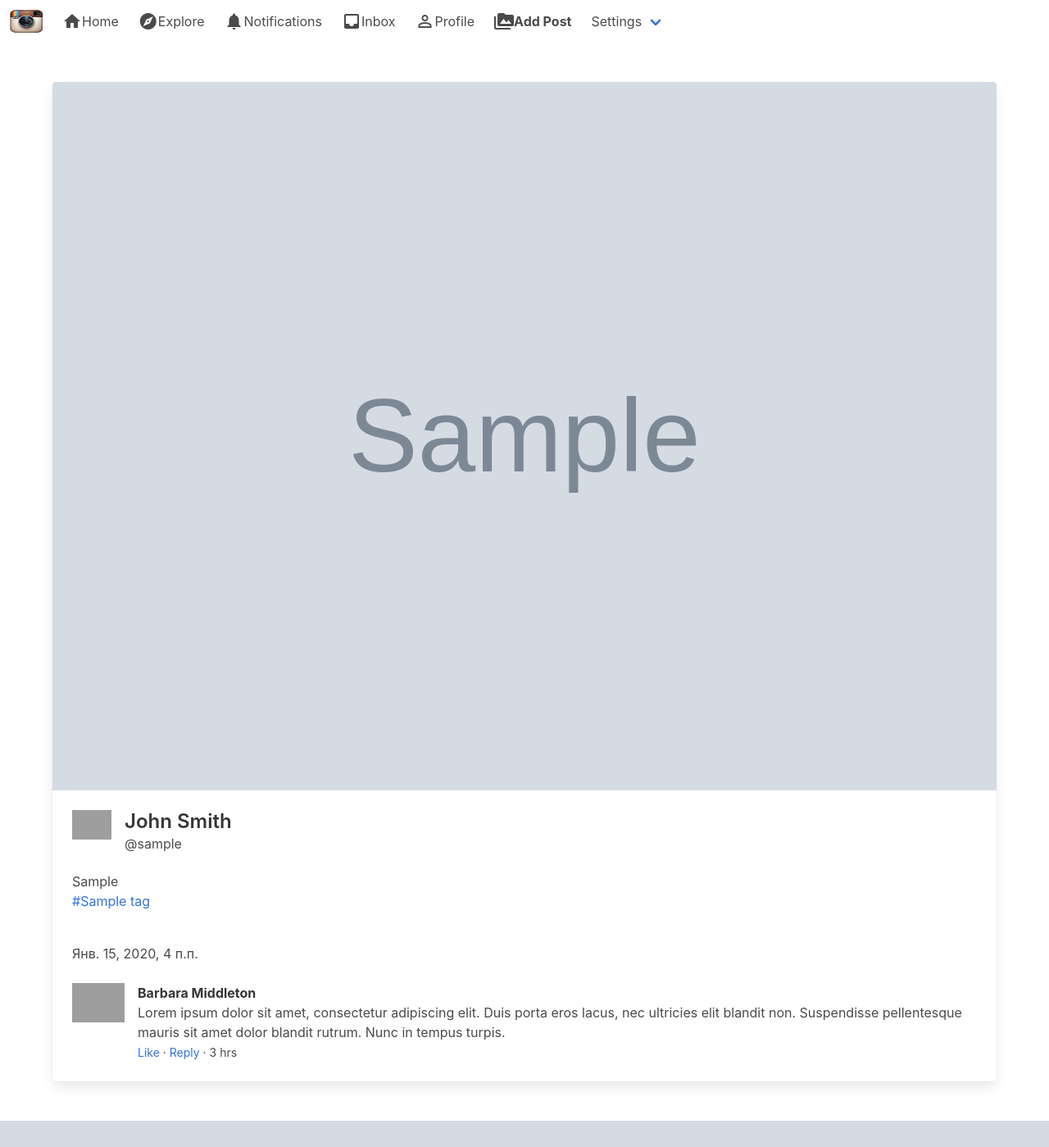
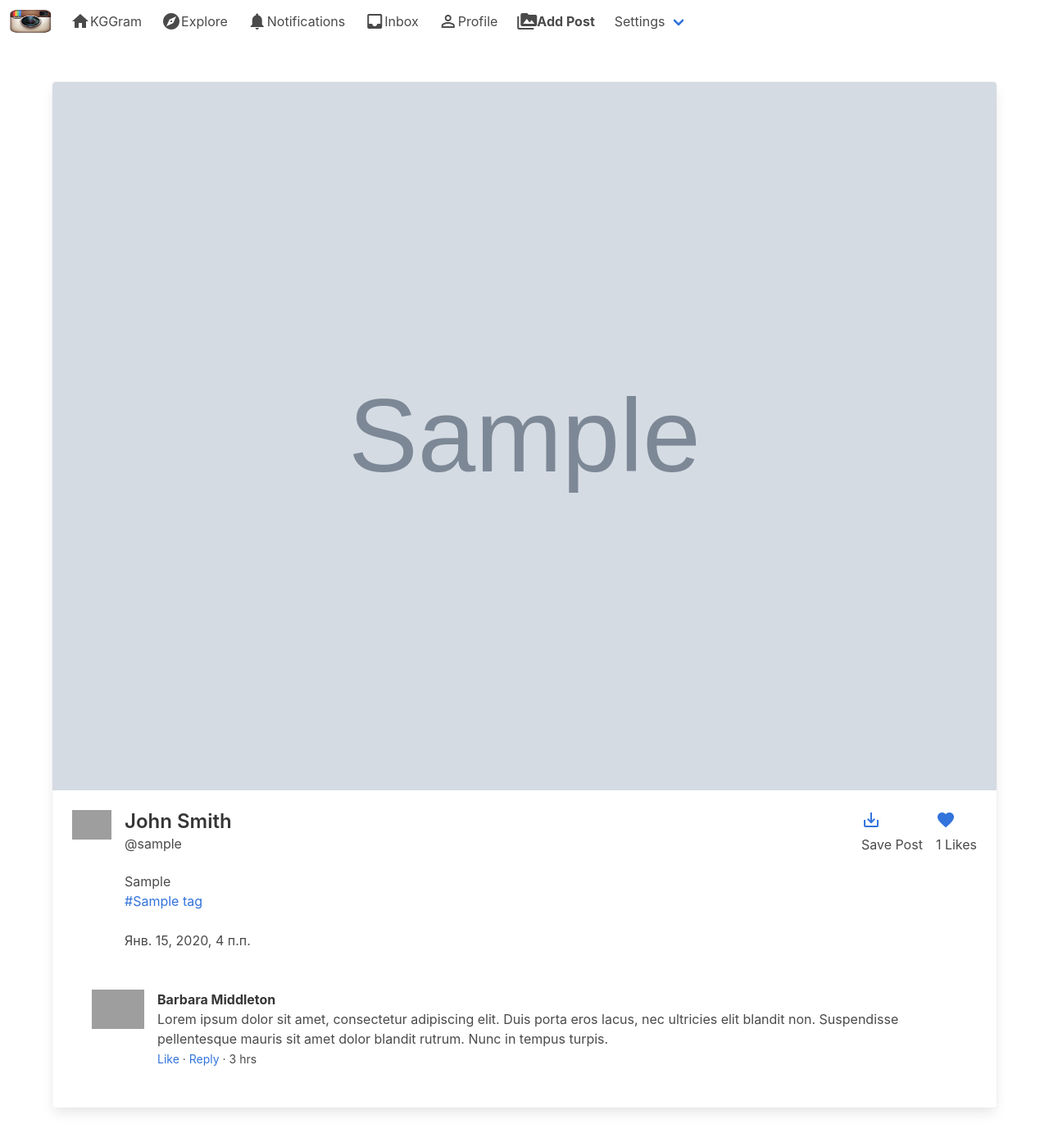
Before and after one commit to caulfield66/kggram, a Django app: page /post/00000000-0000-0000-0000-000000000001 in a window 1280 px wide. Shown: the whole page at 82% size. Before the commit the page ends 1367 px from the top, so only its background shows below. Run offline with Django 3.2, Linux system fonts and the light colour scheme; a user stored in the database is signed in; tables that the repository leaves empty hold one stand-in row (values such as "Sample post"); grey boxes marked "Sample" are stand-in pictures; grey boxes are pictures that could not be loaded.

Commit message:
add likes

```diff
--- a/post/models.py
+++ b/post/models.py
@@ -61,4 +61,10 @@ class Stream(models.Model):
             stream = Stream(post=post, user=follower.follower, date=post.posted, following=user)
             stream.save()
 
+
+class Likes(models.Model):
+    user = models.ForeignKey(User, on_delete=models.CASCADE, related_name='user_like')
+    post = models.ForeignKey(Post, on_delete=models.CASCADE, related_name='post_likes')
+
+
 post_save.connect(Stream.add_post, sender=Post)
--- a/post/urls.py
+++ b/post/urls.py
@@ -1,9 +1,11 @@
-from post.views import index, NewPost, PostDetails, tags
+from post.views import index, NewPost, PostDetails, tags, like
 
 from django.urls import path
 
 urlpatterns = [
+    # path('', index, name='index'),
     path('newpost/', NewPost, name='newpost'),
     path('<uuid:post_id>', PostDetails, name='postdetails'),
     path('tag/<slug:tag_slug>', tags, name='tags'),
+    path('<uuid:post_id>/like/', like, name='postlike'),
 ]
--- a/post/views.py
+++ b/post/views.py
@@ -1,10 +1,11 @@
 from django.contrib.auth.models import User
-from django.http import HttpResponse
+from django.http import HttpResponse, HttpResponseRedirect
 from django.shortcuts import render, redirect, get_object_or_404
 from django.contrib.auth.decorators import login_required
 from django.template import loader
+from django.urls import reverse
 
-from post.models import Post, Stream, Tag
+from post.models import Post, Stream, Tag, Likes
 from post.forms import NewPostForm
 
 
@@ -81,3 +82,24 @@ def tags(request, tag_slug):
     }
 
     return HttpResponse(template.render(context, request))
+
+@login_required
+def like(request, post_id):
+    user = request.user
+    post = Post.objects.get(id=post_id)
+    current_likes = post.likes
+
+    liked = Likes.objects.filter(user=user, post=post).count()
+
+    if not liked:
+        like = Likes.objects.create(user=user, post=post)
+        like.save()
+        current_likes = current_likes + 1
+    else:
+        Likes.objects.filter(user=user, post=post).delete()
+        current_likes = current_likes - 1
+
+    post.likes = current_likes
+    post.save()
+
+    return HttpResponseRedirect(reverse('postdetails', args=[post_id]))
--- a/templates/base.html
+++ b/templates/base.html
@@ -3,7 +3,7 @@
   <head>
     <meta charset="utf-8">
     <meta name="viewport" content="width=device-width, initial-scale=1">
-    <title>Hello Bulma!</title>
+    <title>KGGram</title>
     <link rel="stylesheet" href="{% static 'css/bulma.min.css' %}">
     <link rel="stylesheet" href="https://fonts.googleapis.com/icon?family=Material+Icons">
 
@@ -12,8 +12,8 @@
 
   <nav class="navbar" role="navigation" aria-label="main navigation">
   <div class="navbar-brand">
-    <a class="navbar-item" href="https://bulma.io">
-      <img src="{% static 'img/logo.png' %}" width="40" height="50">
+    <a class="navbar-item" href="{% url 'index' %}">
+      <img src="{% static 'img/logo.png' %}" width="50" height="100">
     </a>
 
     <a role="button" class="navbar-burger" aria-label="menu" aria-expanded="false" data-target="navbarBasicExample">
@@ -27,7 +27,7 @@
     <div class="navbar-start">
       <a href="{% url 'index' %}" class="navbar-item">
         <i class="material-icons md-dark">home</i>
-        Home
+        KGGram
       </a>
 
       <a class="navbar-item">
--- a/templates/post_detail.html
+++ b/templates/post_detail.html
@@ -1,9 +1,6 @@
 {% extends 'base.html' %}
 {% load static %}
 {% block content %}
-
-
-
 
 
 <div class="columns is-mobile is-centered">
@@ -14,6 +11,7 @@
             <img src="{{ post.picture.url }}" alt="Placeholder image">
           </figure>
         </div>
+
         <div class="card-content">
           <div class="media">
             <div class="media-left">
@@ -21,25 +19,34 @@
                 <img src="https://bulma.io/images/placeholders/96x96.png" alt="Placeholder image">
               </figure>
             </div>
+
             <div class="media-content">
               <p class="title is-4">John Smith</p>
               <p class="subtitle is-6">@{{ post.user.username }}</p>
-      </div>
-    </div>
-
-    <div class="content">
               {{ post.caption }}
               <p>{% for tag in post.tags.all %}<a href="{{ tag.get_absolute_url }}">#{{ tag.title }}</a>{% endfor %}</p>
               <br>
               <time datetime="2016-1-1">{{ post.posted }}</time>
             </div>
 
+
+            <div class="media-right">
+              <a href=""><i class="material-icons md-dark">save_alt</i></a>
+              <p>Save Post</p>
+            </div>
+            <div class="media-right">
+              <a href="{% url 'postlike' post.id %}"><i class="material-icons md-dark">favorite</i></a>
+              <p>{{ post.likes }} Likes</p>
+            </div>
+          </div>
+            <div class="card-content">
               <article class="media">
                 <figure class="media-left">
                   <p class="image is-64x64">
                     <img src="https://bulma.io/images/placeholders/128x128.png">
                   </p>
                 </figure>
+
               <div class="media-content">
                 <div class="content">
                   <p>
@@ -51,4 +58,11 @@
                  </p>
                 </div>
               </div>
+          </article>
+        </div>
+
+      </div>
+    </div>
+  </div>
+</div>
   {% endblock %}
```
Also changed, not shown: templates/index.html (+9 -8 lines), post/migrations/0003_auto_20210425_1736.py (added). Lines whose indentation alone changed are shown as unchanged.
